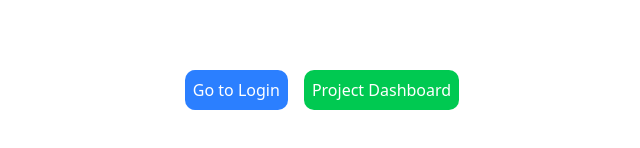
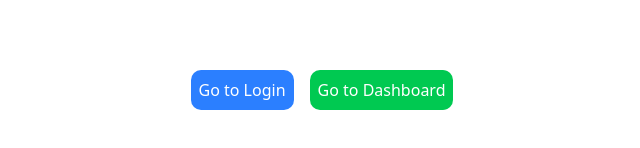
Before and after one commit to fuentes-vincent/project-manigga, a Next.js app: page / in a window 1280 px wide. Shown: the part 594-742 px from the top of the page, without its empty margins (318-958 px from the left). Built offline with nearby package versions, Linux system fonts and the light colour scheme.

Commit message:
Update home screen

```diff
--- a/app/page.tsx
+++ b/app/page.tsx
@@ -1,4 +1,3 @@
-import Image from "next/image";
 import Link from "next/link";
 
 export default function Home() {
@@ -9,8 +8,8 @@ export default function Home() {
         <Link href="/login" className="bg-blue-500 text-white p-2 rounded-lg">
           Go to Login
         </Link>
-        <Link href="/project-dashboard" className="bg-green-500 text-white p-2 rounded-lg">
-          Project Dashboard
+        <Link href="/dashboard" className="bg-green-500 text-white p-2 rounded-lg">
+          Go to Dashboard
         </Link>
       </div>
     </main>
--- a/src/components/auth/LoginForm.tsx
+++ b/src/components/auth/LoginForm.tsx
@@ -6,7 +6,7 @@ import { Tabs, TabsContent, TabsList, TabsTrigger } from '@/components/ui/tabs'
 import { Input } from '@/components/ui/input'
 import { Button } from '@/components/ui/button'
 import { Checkbox } from '@/components/ui/checkbox'
-import { ThemeToggle } from '../../components/theme/ThemeToggle'
+import { ThemeToggle } from '@/components/theme/ThemeToggle'
 
 export function LoginForm() {
   const [email, setEmail] = useState('')
```
Also changed, not shown: app/project/page.tsx (renamed from app/project-dashboard/page.tsx).
